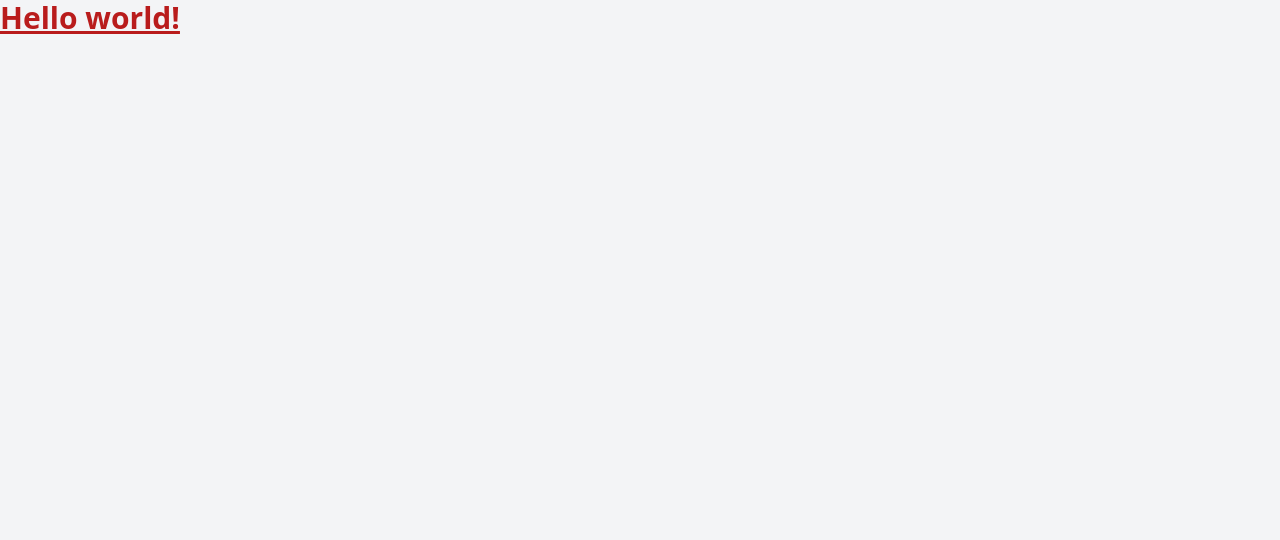
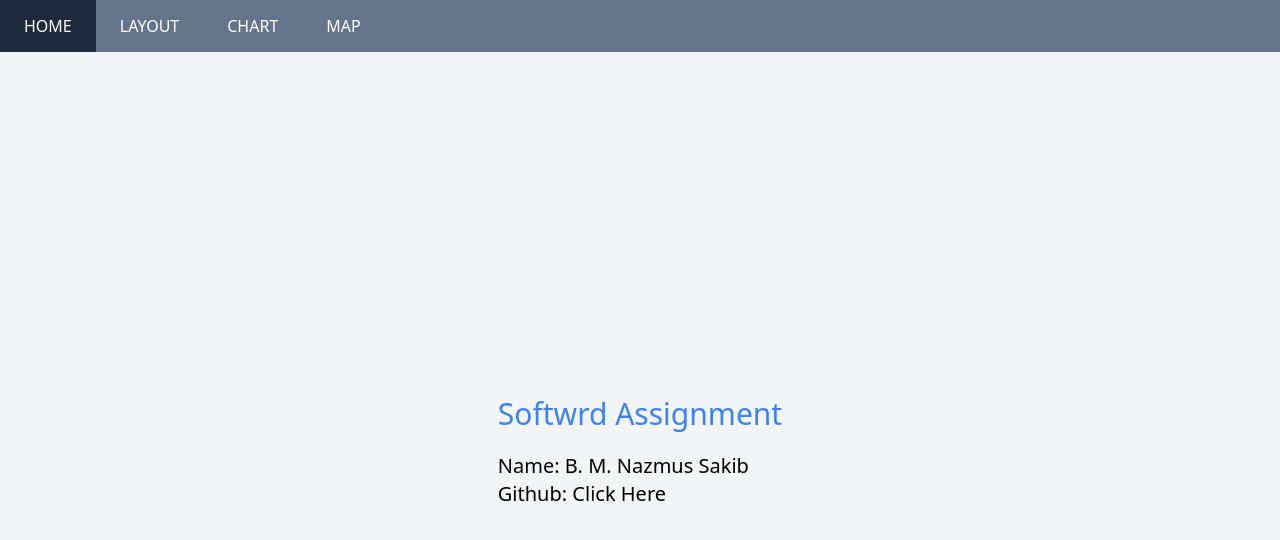
Before and after one commit to bmnazmussakib/softwrd-assignment, a SvelteKit app: page / in a window 1280 px wide. Shown: the top 540 px of the page. Built offline with nearby package versions, Linux system fonts and the light colour scheme.

Commit message:
svelte-chartjs uninstaller

```diff
--- a/package.json
+++ b/package.json
@@ -40,7 +40,6 @@
 	"type": "module",
 	"dependencies": {
 		"chart.js": "^4.4.0",
-		"ol": "^8.0.0",
-		"svelte-chartjs": "^3.1.2"
+		"ol": "^8.0.0"
 	}
 }
--- a/src/routes/+layout.svelte
+++ b/src/routes/+layout.svelte
@@ -2,4 +2,12 @@
   import "../app.css";
 </script>
 
+<header>
+  <ul class="list-none m-0 p-0 overflow-hidden bg-slate-500 flex">
+    <li><a class="text-white text-center no-underline px-6 py-3.5 block uppercase font-medium hover:bg-slate-800" href="/">Home</a></li>
+    <li><a class="text-white text-center no-underline px-6 py-3.5 block uppercase font-medium hover:bg-slate-800" href="/layout">Layout</a></li>
+    <li><a class="text-white text-center no-underline px-6 py-3.5 block uppercase font-medium hover:bg-slate-800" href="/chart">Chart</a></li>
+    <li><a class="text-white text-center no-underline px-6 py-3.5 block uppercase font-medium hover:bg-slate-800" href="/map">Map</a></li>
+  </ul>
+</header>
 <slot />
--- a/src/routes/+page.svelte
+++ b/src/routes/+page.svelte
@@ -1,6 +1,12 @@
-<h1 class="text-3xl font-bold underline text-red-700">
-    Hello world!
-  </h1>
+<div class="flex justify-center items-center h-screen">
+  <div>
+    <h1 class="text-3xl font-medium mb-5 text-blue-500">Softwrd Assignment</h1>
+    <ul>
+      <li class="text-xl"><span class="font-medium">Name:</span> B. M. Nazmus Sakib</li>
+      <li class="text-xl"><span class="font-medium">Github:</span> <a href="https://github.com/bmnazmussakib/softwrd-assignment">Click Here</a></li>
+    </ul>
+  </div>
+</div>
 
   <style lang="postcss">
     :global(html) {
```
Also changed, not shown: 1 other file (tests, documents, lock files or other folders).
